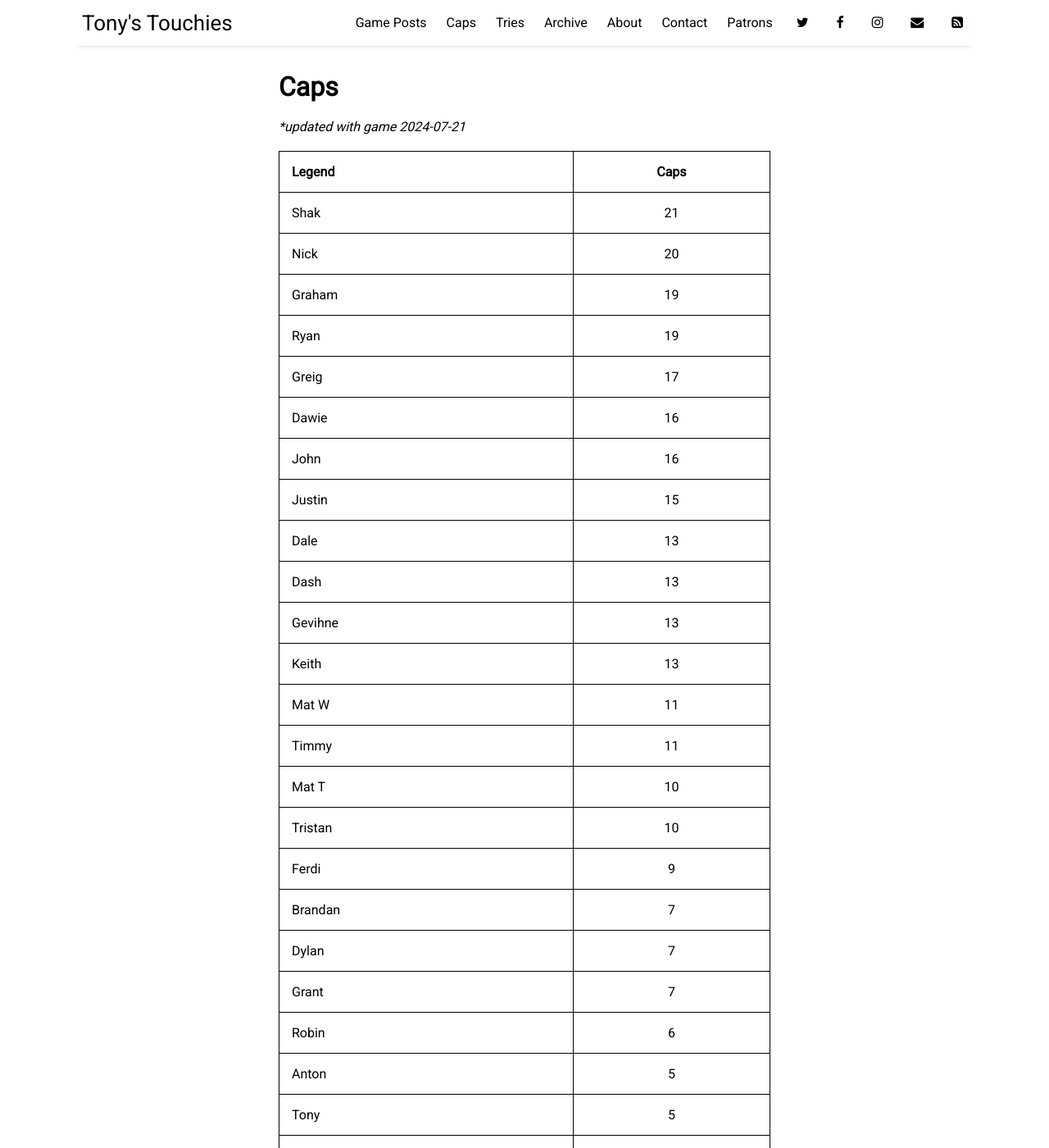
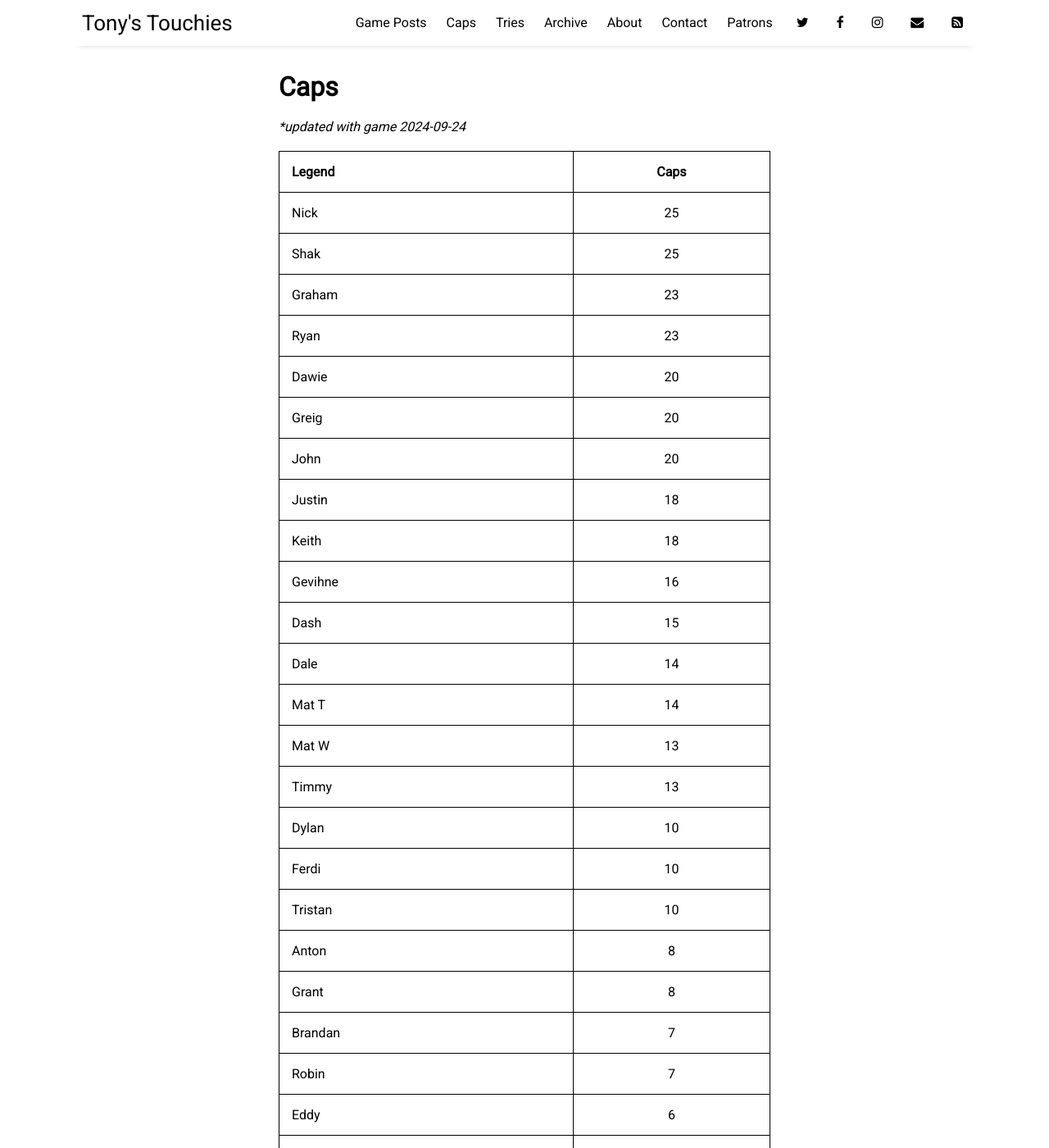
Before and after one commit to sundayrugby/sundayrugby.github.io, a Jekyll site: the page built from pages/caps.md, in a window 1280 px wide and 1400 px high. Shown: the whole window at 82% size. Built offline with Jekyll 4.4.1, drawn with Linux system fonts in a browser that asks for light colours; nearby versions of some CDN libraries; some of the changed text lies outside the part shown.

Commit message:
Update caps.md

```diff
--- a/pages/caps.md
+++ b/pages/caps.md
@@ -4,65 +4,68 @@ title: Caps
 permalink: /caps
 ---
 
-**updated with game 2024-07-21*
+**updated with game 2024-09-24*
 
 
 Legend               | Caps
 --------------------- | :------------------:
-Shak|21
-Nick|20
-Graham|19
-Ryan|19
-Greig|17
-Dawie|16
-John|16
-Justin|15
-Dale|13
-Dash|13
-Gevihne|13
-Keith|13
-Mat W|11
-Timmy|11
-Mat T |10
+Nick|25
+Shak|25
+Graham|23
+Ryan|23
+Dawie|20
+Greig|20
+John|20
+Justin|18
+Keith|18
+Gevihne|16
+Dash|15
+Dale|14
+Mat T |14
+Mat W|13
+Timmy|13
+Dylan|10
+Ferdi|10
 Tristan|10
-Ferdi|9
+Anton|8
+Grant|8
 Brandan|7
-Dylan|7
-Grant|7
-Robin|6
-Anton|5
+Robin|7
+Eddy|6
+Warren|6
+Andrew|5
+Simphiwe|5
 Tony|5
-Warren|5
-Andrew|4
 Ant|4
+JJ|4
 Keyraan|4
 Rikki|4
-Simphiwe|4
-Eddy|3
+Dino|3
+Shaka|3
 Terry|3
 Yusri|3
 Ayub|2
 Casey|2
-Dino|2
+Ferhard|2
 Jason|2
-JJ|2
 Mike|2
 Rob|2
-Shaka|2
 Adam|1
 Ash|1
 Byron|1
-Ferhard|1
 Gio|1
+Ian|1
 Jake|1
 James|1
 Jandre|1
 Jayz|1
 Jeremy|1
+Jo|1
 Leon|1
 Matthew|1
 Paul|1
 Peter|1
 Rich|1
+Robbie|1
 Saul|1
 Tom|1
```
